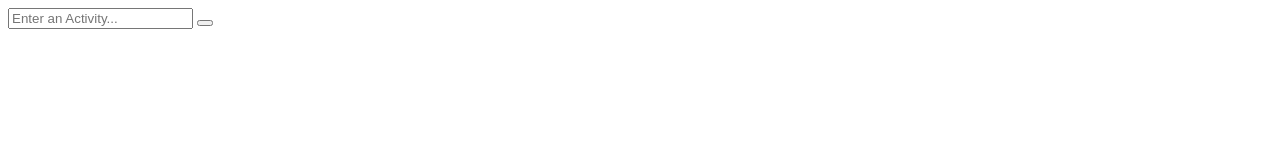
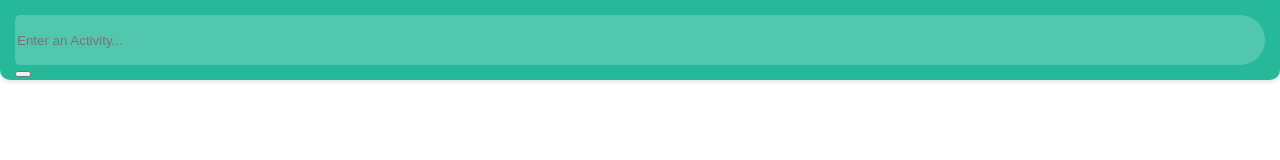
Before and after one commit to Odusanya/todo-app, a plain HTML site: page index.html in a window 1280 px wide. Drawn offline with Linux system fonts and the light colour scheme.

Commit message:
Header created successfully

```diff
--- a/index.html
+++ b/index.html
@@ -3,6 +3,8 @@
 <head>
     <meta charset="UTF-8">
     <title>Todo list app</title>
+    <meta name="description" content="Paystack's Products">
+    <meta name="viewport" content="width=device-width, initial-scale=1.0">
     <!-- <link rel="stylesheet" type="text/css" href="css/reset.min.css"> -->
     <link rel="stylesheet" type="text/css" href="css/main.css">
 </head>
--- a/sass/main.scss
+++ b/sass/main.scss
@@ -1,32 +1,42 @@
-
-
 * {
 	box-sizing: border-box;
+}
+
+html {
 	font-size: 62.5%;
+	font-family:'Roboto', sans-serif;
 }
 
 header {
 	width: 100%;
-	height: 80px;
+	height: 8rem;
 	position: fixed;
 	top: 0;
 	left: 0;
-	padding: 15px;
+	padding: 1.5rem;
 	background: #25b99a;
+	border-bottom-right-radius: 1rem;
+	border-bottom-left-radius: 1rem;
 	box-shadow: 0 2px 4px 0 rgba(44, 62, 80, 0.15);
-	border-radius: 0 0 10px 10px;
 	z-index: 5;
 
 	input {
 		width: 100%;
 		height: 50px;
+		color: whites;
 		float: left;
-		background: rgba(255,255,255,0.2);
+		font-size: 1.5rem;
+		background: rgba(255,255,255,'0.2');
+		border-radius: 0.5rem;
+		border-top-right-radius: 2.5rem;
+		border-bottom-right-radius: 2.5rem;
 		border: 0px;
 		box-shadow: none;
 		outline: none;
-		border-radius 0 25px 25px 0;
-		position: none;
 		appearance: none;
+
+		::placeholder {
+			color:rgba(255, 255, 255, '0.75');
+		}
 	}
 }
```
Also changed, not shown: css/main.css.
